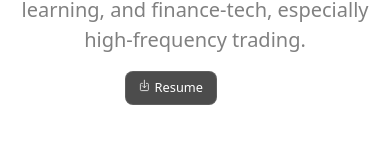
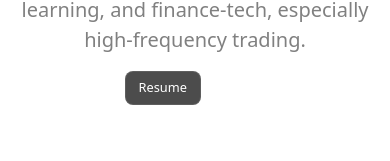
Before and after one commit to SaranshUpadhyay07/PortfolioWebsite, a React (Vite) app: page / in a window 390 px wide. Shown: the part 372-533 px from the top of the page. Built offline with nearby package versions, Linux system fonts and the light colour scheme.

Commit message:
Resume btn alignment

```diff
--- a/public/styles.css
+++ b/public/styles.css
@@ -335,6 +335,9 @@ body.modal-open::before {
 }
 
 @media (max-width: 480px) {
+    .Resume {
+    margin-right:30%;
+  }
   .text-main h1 {
     font-size: 1.6rem;
   }
```
